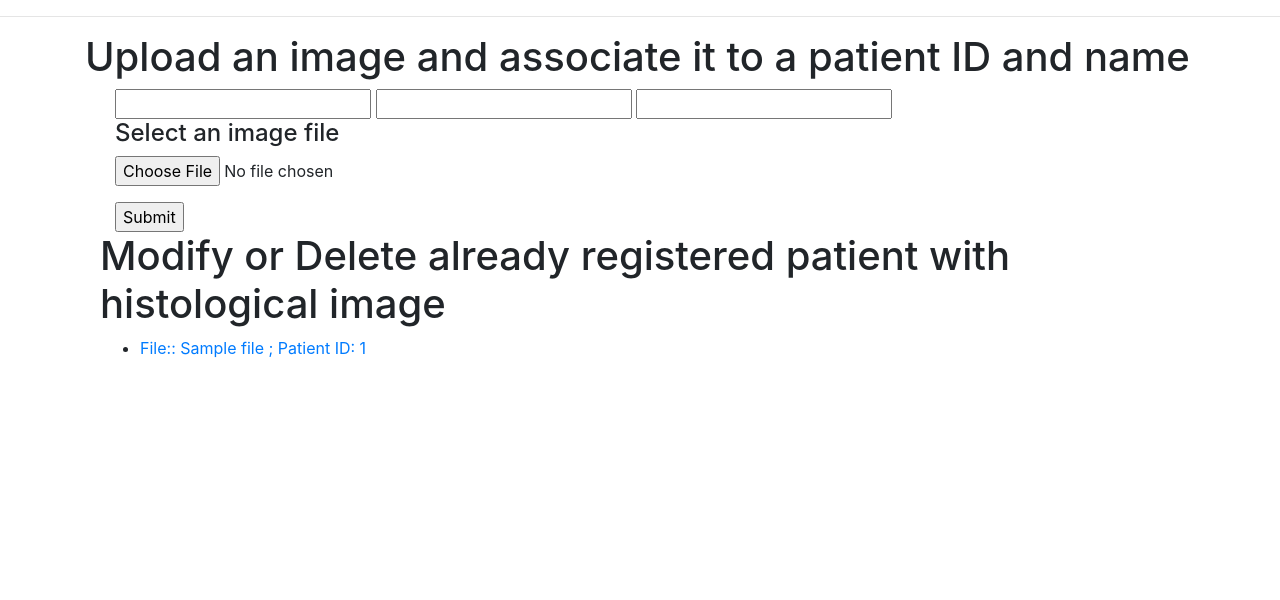
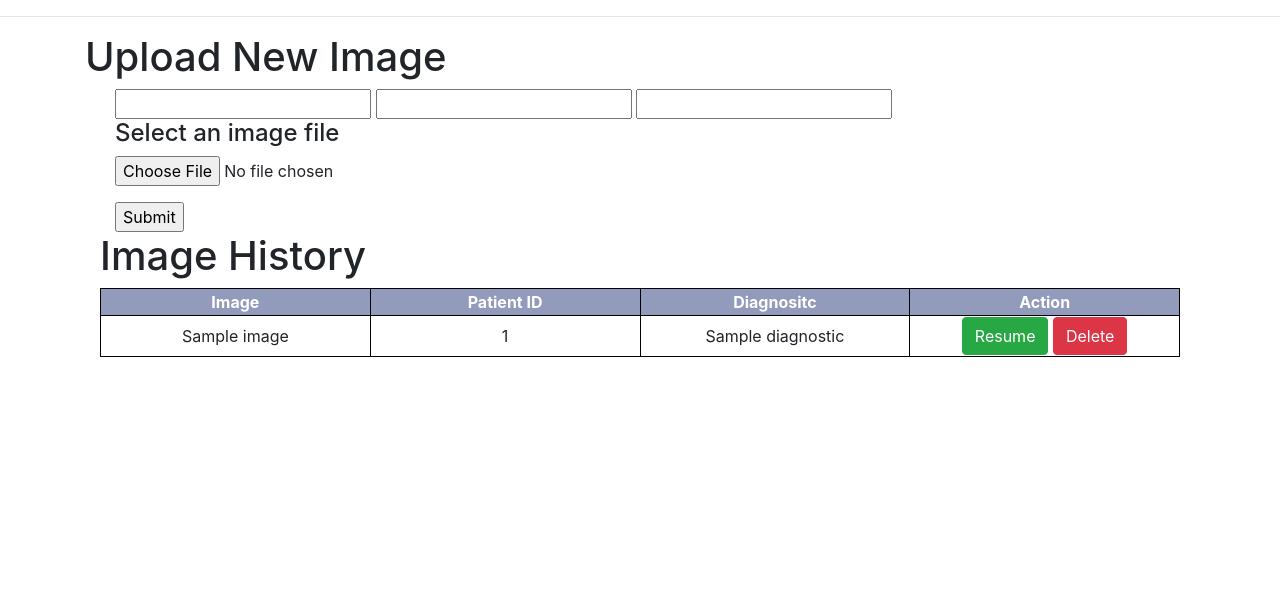
Before and after one commit to lambda-science/IMPatienT, a Flask app: template app/templates/index.html in a window 1280 px wide. Shown: the part 56-656 px from the top of the page. Run offline with Flask 2, Linux system fonts and the light colour scheme; the template is opened without the code that fills it: most values are stand-ins (such as "Sample title", 1, 10 or a date in 2020); form fields are guessed from the names that the template uses; parts of the project's set-up code (start-up, migrations or seed data) failed here and were passed over; some libraries are stand-ins or nearby versions.

Commit message:
History and delete image function + html table

```diff
--- a/app/routes.py
+++ b/app/routes.py
@@ -27,16 +27,23 @@ def upload_file():
     """Index page that is used to upload the image to the app and register patient ID.
     Redirect to the annotation page after a succesful upload.
     Also show the availiable file that already have been uploaded"""
-    file_list = Histofunc.create_history_file()
     form = ImageForm()
+    # Wipe old temporary data form user
+    temp_user_dir = os.path.join(app.config["UPLOAD_FOLDER"],
+                                 session["username"])
+    try:
+        shutil.rmtree(temp_user_dir)
+    except:
+        pass
+    # Show Image History
+    image_history = Image.query.filter_by(expert_id=current_user.id)
     if form.validate_on_submit():
         file = form.image.data
         patient_ID = form.patient_ID.data
         filename = secure_filename(patient_ID + "_" + file.filename)
 
         # Create a temporary folder for username
-        temp_user_dir = os.path.join(app.config["UPLOAD_FOLDER"],
-                                     session["username"])
+
         if not os.path.exists(temp_user_dir):
             os.makedirs(temp_user_dir)
         # Save the image to a temp folder
@@ -66,7 +73,22 @@ def upload_file():
             os.remove(os.path.join(temp_user_dir, filename))
         return redirect(
             url_for("annot_page", filename=filename, patient_ID=patient_ID))
-    return render_template("index.html", file_list=file_list, form=form)
+    return render_template("index.html",
+                           form=form,
+                           image_history=image_history)
+
+
+# To change to form insead of simple get
+@app.route("/delete_image", methods=["GET", "POST"])
+@login_required
+def delete_image():
+    image_requested = Image.query.filter_by(
+        image_name=request.args.get("filename"),
+        patient_id=request.args.get("patient_ID")).first()
+    if image_requested != None and image_requested.expert_id == current_user.id:
+        db.session.delete(image_requested)
+        db.session.commit()
+    return redirect(url_for('upload_file'))
 
 
 @app.route('/login', methods=['GET', 'POST'])
@@ -124,7 +146,9 @@ def annot_page():
     image_requested = Image.query.filter_by(
         image_name=session["filename"],
         patient_id=session["patient_ID"]).first()
-    if image_requested != None and form.validate_on_submit() == False:
+    if image_requested != None and form.validate_on_submit(
+    ) == False and image_requested.expert_id == current_user.id:
+        session["image_expert_id"] = image_requested.expert_id
         # Create a temporary folder for username
         temp_user_dir = os.path.join(app.config["UPLOAD_FOLDER"],
                                      session["username"])
@@ -145,7 +169,11 @@ def annot_page():
                 image_requested.annotation_json.replace("'", '"'))
             json_file.write(json.dumps(annotation_data, indent=4))
     elif image_requested == None:
-        raise ("L'image demandée n'existe pas")
+        flash('Image doesn\'t exist!', "error")
+        return redirect(url_for('upload_file'))
+    elif image_requested.expert_id != current_user.id:
+        flash('User not authorized for this image!', "error")
+        return redirect(url_for('upload_file'))
 
     if form.validate_on_submit():
         # Save form data in the session cookie
@@ -173,28 +201,35 @@ def write_annot():
     annot_list = []
     raw_data = request.get_data()
     parsed = json.loads(raw_data)
-    # If no annotations yet: json file is created
-    if os.path.exists(
-            os.path.join(temp_user_dir,
-                         session["filename"] + ".json")) == False:
-        with open(os.path.join(temp_user_dir, session["filename"] + ".json"),
-                  "w") as json_file:
-            annot_list.append(parsed)
-            json_file.write(json.dumps(annot_list, indent=4))
-    # If there are already some annotation: we add the new annotations to the file
+    if session["image_expert_id"] == current_user.id:
+        # If no annotations yet: json file is created
+        if os.path.exists(
+                os.path.join(temp_user_dir,
+                             session["filename"] + ".json")) == False:
+            with open(
+                    os.path.join(temp_user_dir, session["filename"] + ".json"),
+                    "w") as json_file:
+                annot_list.append(parsed)
+                json_file.write(json.dumps(annot_list, indent=4))
+        # If there are already some annotation: we add the new annotations to the file
+        else:
+            # First open as read only to load existing JSON
+            with open(
+                    os.path.join(temp_user_dir, session["filename"] + ".json"),
+                    "r") as json_file:
+                old_data = json.load(json_file)
+                old_data.append(parsed)
+            # Then open as write to overwrite the old file with old json+new data
+            with open(
+                    os.path.join(temp_user_dir, session["filename"] + ".json"),
+                    "w") as json_file:
+                json_file.write(json.dumps(old_data, indent=4))
+        return json.dumps({"success": True}), 200, {
+            "ContentType": "application/json"
+        }
     else:
-        # First open as read only to load existing JSON
-        with open(os.path.join(temp_user_dir, session["filename"] + ".json"),
-                  "r") as json_file:
-            old_data = json.load(json_file)
-            old_data.append(parsed)
-        # Then open as write to overwrite the old file with old json+new data
-        with open(os.path.join(temp_user_dir, session["filename"] + ".json"),
-                  "w") as json_file:
-            json_file.write(json.dumps(old_data, indent=4))
-    return json.dumps({"success": True}), 200, {
-        "ContentType": "application/json"
-    }
+        flash('Unautorized database manipulation (write_annot)', "error")
+        return redirect(url_for('upload_file'))
 
 
 @app.route("/update_annot", methods=["POST"])
@@ -206,23 +241,27 @@ def update_annot():
     raw_data = request.get_data()
     parsed = json.loads(raw_data)
     updated_list = []
-    # First open as read only to load existing JSON
-    with open(os.path.join(temp_user_dir, session["filename"] + ".json"),
-              "r") as json_file:
-        old_data = json.load(json_file)
-        # Compare ID of annotation and replace the old annotations with the new one when there is a match in IDs.
-        for anot in old_data:
-            if parsed["id"] != anot["id"]:
-                updated_list.append(anot)
-            elif parsed["id"] == anot["id"]:
-                updated_list.append(parsed)
-    # Write the new annotations JSON data to file.
-    with open(os.path.join(temp_user_dir, session["filename"] + ".json"),
-              "w") as json_file:
-        json_file.write(json.dumps(updated_list, indent=4))
-    return json.dumps({"success": True}), 200, {
-        "ContentType": "application/json"
-    }
+    if session["image_expert_id"] == current_user.id:
+        # First open as read only to load existing JSON
+        with open(os.path.join(temp_user_dir, session["filename"] + ".json"),
+                  "r") as json_file:
+            old_data = json.load(json_file)
+            # Compare ID of annotation and replace the old annotations with the new one when there is a match in IDs.
+            for anot in old_data:
+                if parsed["id"] != anot["id"]:
+                    updated_list.append(anot)
+                elif parsed["id"] == anot["id"]:
+                    updated_list.append(parsed)
+        # Write the new annotations JSON data to file.
+        with open(os.path.join(temp_user_dir, session["filename"] + ".json"),
+                  "w") as json_file:
+            json_file.write(json.dumps(updated_list, indent=4))
+        return json.dumps({"success": True}), 200, {
+            "ContentType": "application/json"
+        }
+    else:
+        flash('Unautorized database manipulation (write_annot)', "error")
+        return redirect(url_for('upload_file'))
 
 
 @app.route("/delete_annot", methods=["POST"])
@@ -234,21 +273,25 @@ def delete_annot():
     raw_data = request.get_data()
     parsed = json.loads(raw_data)
     updated_list = []
-    # First open as read only to load existing JSON
-    with open(os.path.join(temp_user_dir, session["filename"] + ".json"),
-              "r") as json_file:
-        old_data = json.load(json_file)
-        # If annotation ID is different from the ID of deletion command we save them to a list. Matching ID will be skipped and erased.
-        for anot in old_data:
-            if parsed["id"] != anot["id"]:
-                updated_list.append(anot)
-    # Write the new annotations JSON data to file.
-    with open(os.path.join(temp_user_dir, session["filename"] + ".json"),
-              "w") as json_file:
-        json_file.write(json.dumps(updated_list, indent=4))
-    return json.dumps({"success": True}), 200, {
-        "ContentType": "application/json"
-    }
+    if session["image_expert_id"] == current_user.id:
+        # First open as read only to load existing JSON
+        with open(os.path.join(temp_user_dir, session["filename"] + ".json"),
+                  "r") as json_file:
+            old_data = json.load(json_file)
+            # If annotation ID is different from the ID of deletion command we save them to a list. Matching ID will be skipped and erased.
+            for anot in old_data:
+                if parsed["id"] != anot["id"]:
+                    updated_list.append(anot)
+        # Write the new annotations JSON data to file.
+        with open(os.path.join(temp_user_dir, session["filename"] + ".json"),
+                  "w") as json_file:
+            json_file.write(json.dumps(updated_list, indent=4))
+        return json.dumps({"success": True}), 200, {
+            "ContentType": "application/json"
+        }
+    else:
+        flash('Unautorized database manipulation (write_annot)', "error")
+        return redirect(url_for('upload_file'))
 
 
 @app.route("/results", methods=["GET", "POST"])
--- a/app/static/custom.css
+++ b/app/static/custom.css
@@ -2,9 +2,9 @@
     height:500px;
   }
 
-  table {
-    table-layout: fixed;
-    width: 100%;
+table {
+  table-layout: fixed;
+  width: 100%;
 }
 
 table td {
@@ -26,3 +26,21 @@ table td {
   unicode-bidi: bidi-override;
   direction: rtl;
 }
+
+table, thead, td, tr {
+  border: 1px solid black;
+  text-align: center;
+}
+
+thead {
+  padding-top: 12px;
+  padding-bottom: 12px;
+  text-align: center;
+  background-color: #091f6871;
+  color: white;
+  font-weight: bold;
+}
+
+tr:nth-child(even){background-color: #f2f2f2;}
+
+tr:hover {background-color: #ddd;}
--- a/app/templates/index.html
+++ b/app/templates/index.html
@@ -4,7 +4,7 @@
   <div class="row">
     <div class="col-lg">
       <div class="row">
-        <h1>Upload an image and associate it to a patient ID and name</h1></br>
+        <h1>Upload New Image</h1></br>
       </div>
       <div class="col-sm">
         <form method=post enctype=multipart/form-data>
@@ -30,15 +30,29 @@
           {{ form.submit }}
       </div>
       </form>
-      <h1>Modify or Delete already registered patient with histological image</h1>
-      <ul>
-        {% for file in file_list %}
-        <li><a href="annot?filename={{file[1]}}&patient_ID={{file[0]}}">File:: {{ file[1] }} ; Patient ID:
-            {{file[0]}}</a>
-          {% endfor %}
-      </ul>
+
     </div>
   </div>
+
+  <h1>Image History</h1>
+  <table>
+    <thead>
+      <td>Image</td>
+      <td>Patient ID</td>
+      <td>Diagnositc</td>
+      <td>Action</td>
+    </thead>
+    {% for image in image_history %}
+    <tr>
+      <td>{{ image.image_name }}</td>
+      <td>{{ image.patient_id }}</td>
+      <td>{{ image.diagnostic }}</td>
+      <td><a class="btn btn-success" role="button"
+          href="annot?filename={{image.image_name}}&patient_ID={{image.patient_id}}">Resume</a> <a
+          class="btn btn-danger" role="button"
+          href="delete_image?filename={{image.image_name}}&patient_ID={{image.patient_id}}">Delete</a></td>
+    </tr>
+    {% endfor %}
+  </table>
 </div>
-
 {% endblock %}
```
